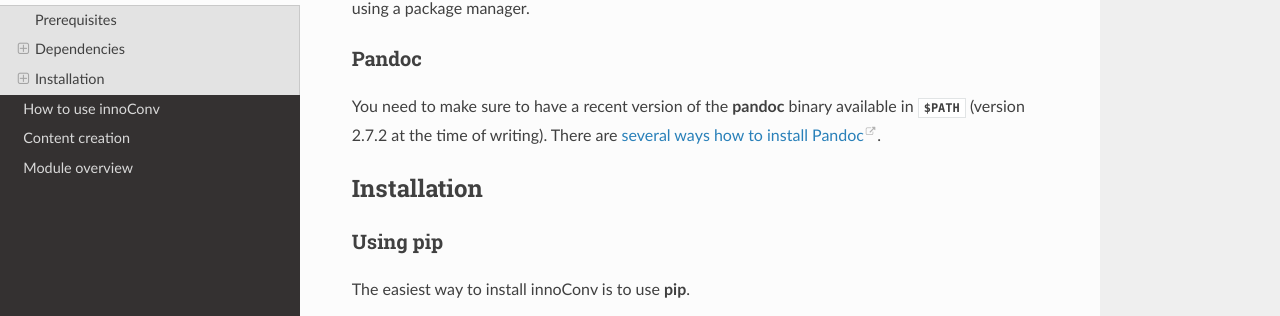
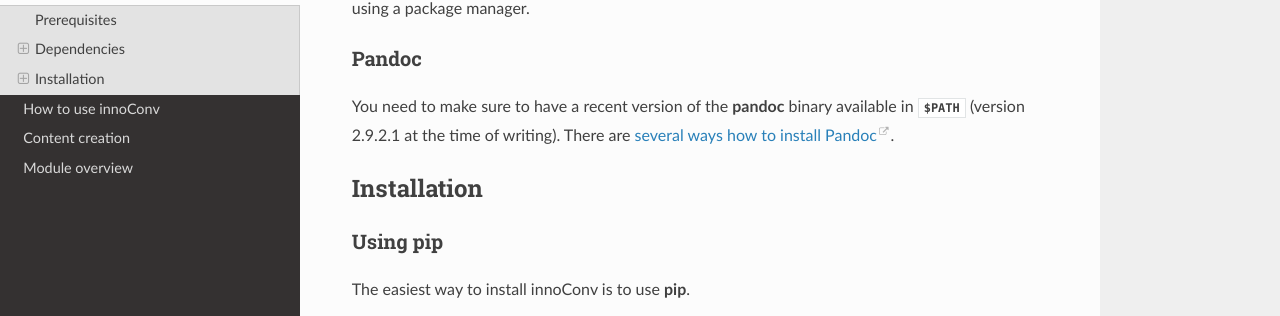
Before and after one commit to innodoc/innoconv, a Sphinx documentation site: the page built from doc/getting-started.rst, in a window 1280 px wide and 900 px high, scrolled down 356 px. Shown: the part 161-477 px from the top of the window. Built offline with Sphinx 7.4.7 and the Read the Docs theme 2.0.0, drawn with Linux system fonts in a browser that asks for light colours; the version number could not be read and is left out.

Commit message:
Upgrade program versions
- GitLab CI: Add 3.8 test suits.
- Docker images: Add Python 3.8, Alpine 3.11, Pandoc 2.9.2.1

```diff
--- a/doc/getting-started.rst
+++ b/doc/getting-started.rst
@@ -25,7 +25,7 @@
 ~~~~~~
 
 You need to make sure to have a recent version of the :program:`pandoc` binary
-available in :envvar:`$PATH` (version 2.7.2 at the time of writing). There are
+available in :envvar:`$PATH` (version 2.9.2.1 at the time of writing). There are
 `several ways how to install Pandoc <https://pandoc.org/installing.html>`_.
 
 Installation
```
Also changed, not shown: .gitlab-ci.yml, 2 other files.
